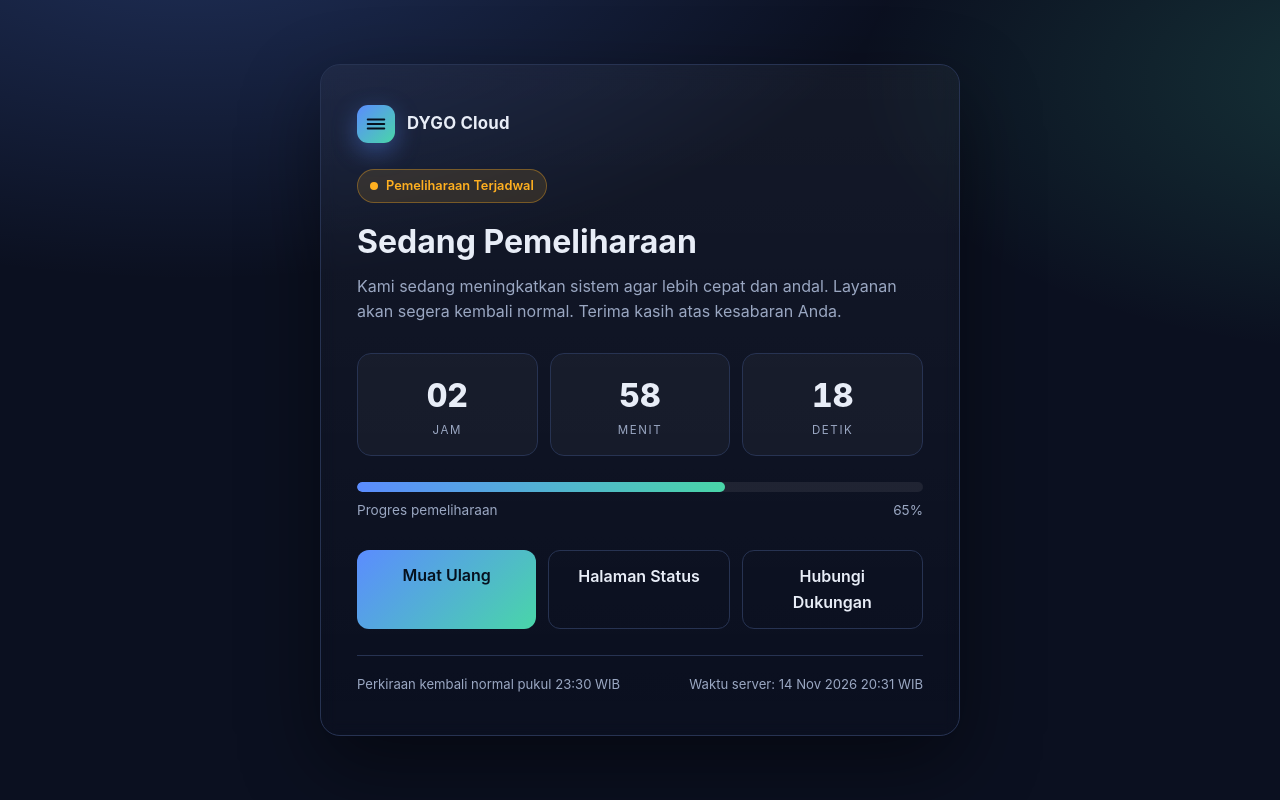
After one commit to yugoit211/dygo-protector, a PHP site: page /demo/preview.html in a window 1280 px wide. The commit adds this page. Run offline with PHP 8.4, Linux system fonts and the light colour scheme.

```diff
--- /dev/null
+++ b/demo/preview.html
@@ -0,0 +1,120 @@
+<!doctype html>
+<html lang="id">
+<head>
+<meta charset="utf-8">
+<meta name="viewport" content="width=device-width, initial-scale=1">
+<meta name="robots" content="noindex, nofollow">
+<title>Sedang Pemeliharaan — DYGO Cloud</title>
+<style>
+  :root{
+    --bg:#0b1020; --card:#141b31; --fg:#e8edf7; --muted:#9aa7c2;
+    --accent:#5b8cff; --accent2:#49d6a8; --line:#273352; --warn:#ffb020;
+    --radius:20px;
+  }
+  *{box-sizing:border-box}
+  html,body{margin:0;height:100%}
+  body{
+    font:16px/1.6 -apple-system,BlinkMacSystemFont,"Segoe UI",Roboto,Helvetica,Arial,sans-serif;
+    color:var(--fg);
+    background:
+      radial-gradient(1200px 600px at 15% -10%, rgba(91,140,255,.25), transparent 60%),
+      radial-gradient(1000px 500px at 110% 10%, rgba(73,214,168,.18), transparent 55%),
+      var(--bg);
+    display:flex;align-items:center;justify-content:center;padding:28px;
+  }
+  .card{
+    width:100%;max-width:640px;background:linear-gradient(180deg,rgba(255,255,255,.04),rgba(255,255,255,0));
+    border:1px solid var(--line);border-radius:var(--radius);
+    padding:40px 36px;box-shadow:0 30px 80px rgba(0,0,0,.45);backdrop-filter:blur(8px);
+  }
+  .logo{display:flex;align-items:center;gap:12px;margin-bottom:26px}
+  .logo .dot{width:38px;height:38px;border-radius:11px;
+    background:linear-gradient(135deg,var(--accent),var(--accent2));
+    display:grid;place-items:center;box-shadow:0 8px 24px rgba(91,140,255,.4)}
+  .logo .dot svg{width:22px;height:22px}
+  .logo b{font-size:1.05rem;letter-spacing:.2px}
+  .badge{display:inline-flex;align-items:center;gap:8px;font-size:.8rem;font-weight:600;
+    color:var(--warn);background:rgba(255,176,32,.12);border:1px solid rgba(255,176,32,.35);
+    padding:6px 12px;border-radius:999px;margin-bottom:20px}
+  .badge .pulse{width:8px;height:8px;border-radius:50%;background:var(--warn);
+    box-shadow:0 0 0 0 rgba(255,176,32,.7);animation:pulse 1.8s infinite}
+  @keyframes pulse{0%{box-shadow:0 0 0 0 rgba(255,176,32,.6)}70%{box-shadow:0 0 0 10px rgba(255,176,32,0)}100%{box-shadow:0 0 0 0 rgba(255,176,32,0)}}
+  h1{margin:0 0 12px;font-size:2rem;line-height:1.2}
+  p.lead{color:var(--muted);margin:0 0 28px}
+  .count{display:flex;gap:12px;margin:0 0 26px}
+  .count .u{flex:1;text-align:center;background:rgba(255,255,255,.03);
+    border:1px solid var(--line);border-radius:14px;padding:16px 8px}
+  .count .u .n{font-size:2rem;font-weight:800;font-variant-numeric:tabular-nums}
+  .count .u .l{font-size:.72rem;letter-spacing:.14em;text-transform:uppercase;color:var(--muted)}
+  .bar{height:10px;border-radius:999px;background:rgba(255,255,255,.07);overflow:hidden;margin:6px 0 8px}
+  .bar > i{display:block;height:100%;border-radius:999px;
+    background:linear-gradient(90deg,var(--accent),var(--accent2));transition:width .6s}
+  .meta{display:flex;justify-content:space-between;font-size:.85rem;color:var(--muted);margin-bottom:28px}
+  .actions{display:flex;flex-wrap:wrap;gap:12px}
+  .btn{flex:1;min-width:150px;text-align:center;text-decoration:none;font-weight:600;
+    padding:13px 16px;border-radius:12px;border:1px solid var(--line);color:var(--fg)}
+  .btn.primary{background:linear-gradient(135deg,var(--accent),var(--accent2));
+    color:#06111f;border:0}
+  .foot{margin-top:26px;padding-top:18px;border-top:1px solid var(--line);
+    font-size:.82rem;color:var(--muted);display:flex;justify-content:space-between;flex-wrap:wrap;gap:8px}
+  a{color:#bcd0ff}
+  @media(max-width:520px){h1{font-size:1.6rem}.card{padding:30px 22px}}
+</style>
+</head>
+<body>
+  <main class="card" role="main">
+    <div class="logo">
+      <span class="dot">
+        <svg viewBox="0 0 24 24" fill="none" stroke="#06111f" stroke-width="2.2" stroke-linecap="round" stroke-linejoin="round">
+          <path d="M3 7h18M3 12h18M3 17h18"/>
+        </svg>
+      </span>
+      <b>DYGO Cloud</b>
+    </div>
+
+    <span class="badge"><span class="pulse"></span> Pemeliharaan Terjadwal</span>
+
+    <h1>Sedang Pemeliharaan</h1>
+    <p class="lead">Kami sedang meningkatkan sistem agar lebih cepat dan andal. Layanan akan segera kembali normal. Terima kasih atas kesabaran Anda.</p>
+
+    <div class="count" id="countdown" data-remaining="10704">
+      <div class="u"><div class="n" data-h>00</div><div class="l">Jam</div></div>
+      <div class="u"><div class="n" data-m>00</div><div class="l">Menit</div></div>
+      <div class="u"><div class="n" data-s>00</div><div class="l">Detik</div></div>
+    </div>
+
+    <div class="bar"><i style="width:65%"></i></div>
+    <div class="meta">
+      <span>Progres pemeliharaan</span>
+      <span>65%</span>
+    </div>
+
+    <div class="actions">
+      <a class="btn primary" href="" onclick="location.reload();return false;">Muat Ulang</a>
+      <a class="btn" href="https://status.example.com" target="_blank" rel="noopener">Halaman Status</a>
+      <a class="btn" href="mailto:support@example.com">Hubungi Dukungan</a>
+    </div>
+
+    <div class="foot">
+      <span>Perkiraan kembali normal pukul 23:30 WIB</span>
+      <span>Waktu server: 14 Nov 2026 20:31 WIB</span>
+    </div>
+  </main>
+
+<script>
+  (function(){
+    var box = document.getElementById('countdown');
+    var left = parseInt(box.getAttribute('data-remaining'),10) || 0;
+    var h = box.querySelector('[data-h]'), m = box.querySelector('[data-m]'), s = box.querySelector('[data-s]');
+    function pad(n){ return (n<10?'0':'')+n; }
+    function tick(){
+      if(left<=0){ h.textContent=m.textContent=s.textContent='00'; setTimeout(function(){location.reload();},3000); return; }
+      var hh=Math.floor(left/3600), mm=Math.floor((left%3600)/60), ss=left%60;
+      h.textContent=pad(hh); m.textContent=pad(mm); s.textContent=pad(ss);
+      left--; setTimeout(tick,1000);
+    }
+    tick();
+  })();
+</script>
+</body>
+</html>
```
Also changed, not shown: demo/maintenance.encrypted.php (added, +15 -0 lines), demo/maintenance.php (added, +172 -0 lines), encoder/src/Encoder.php (+47 -5 lines), web/index.php (+60 -13 lines), README.md, 5 other files.
